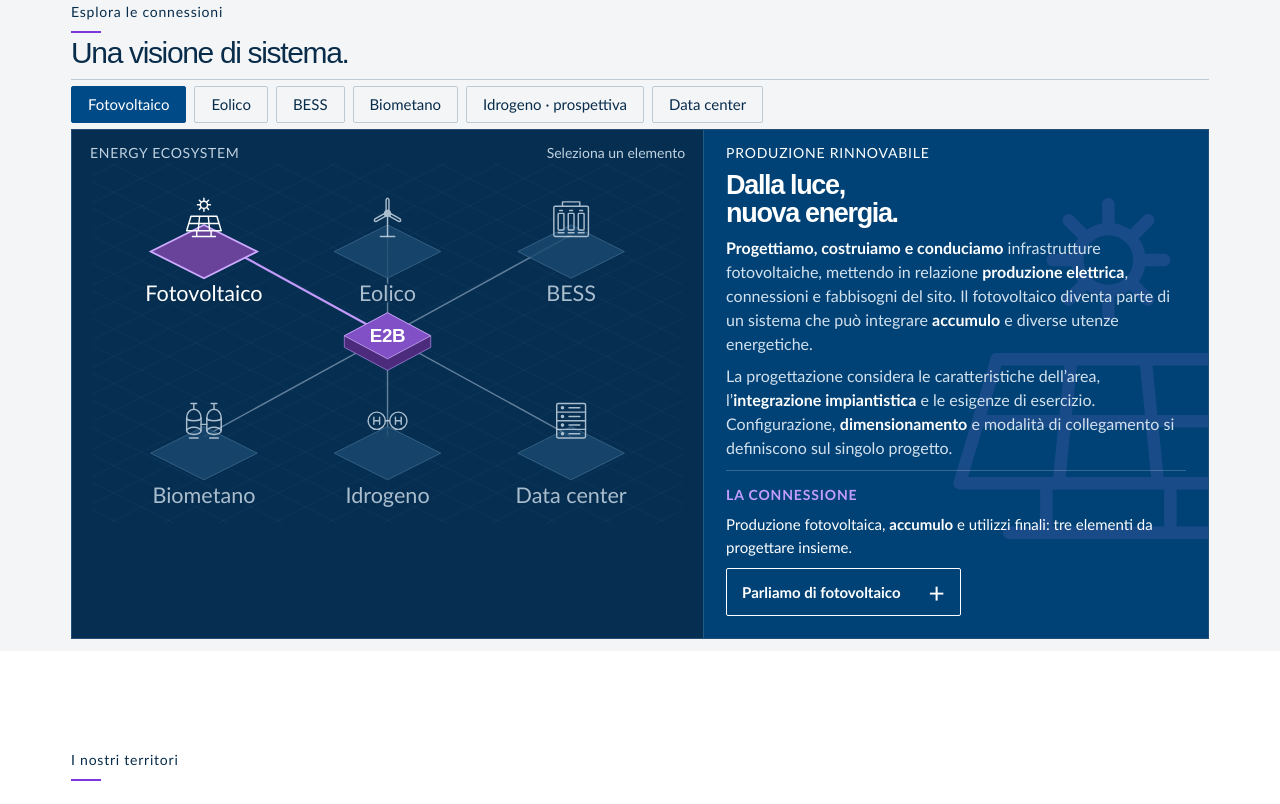
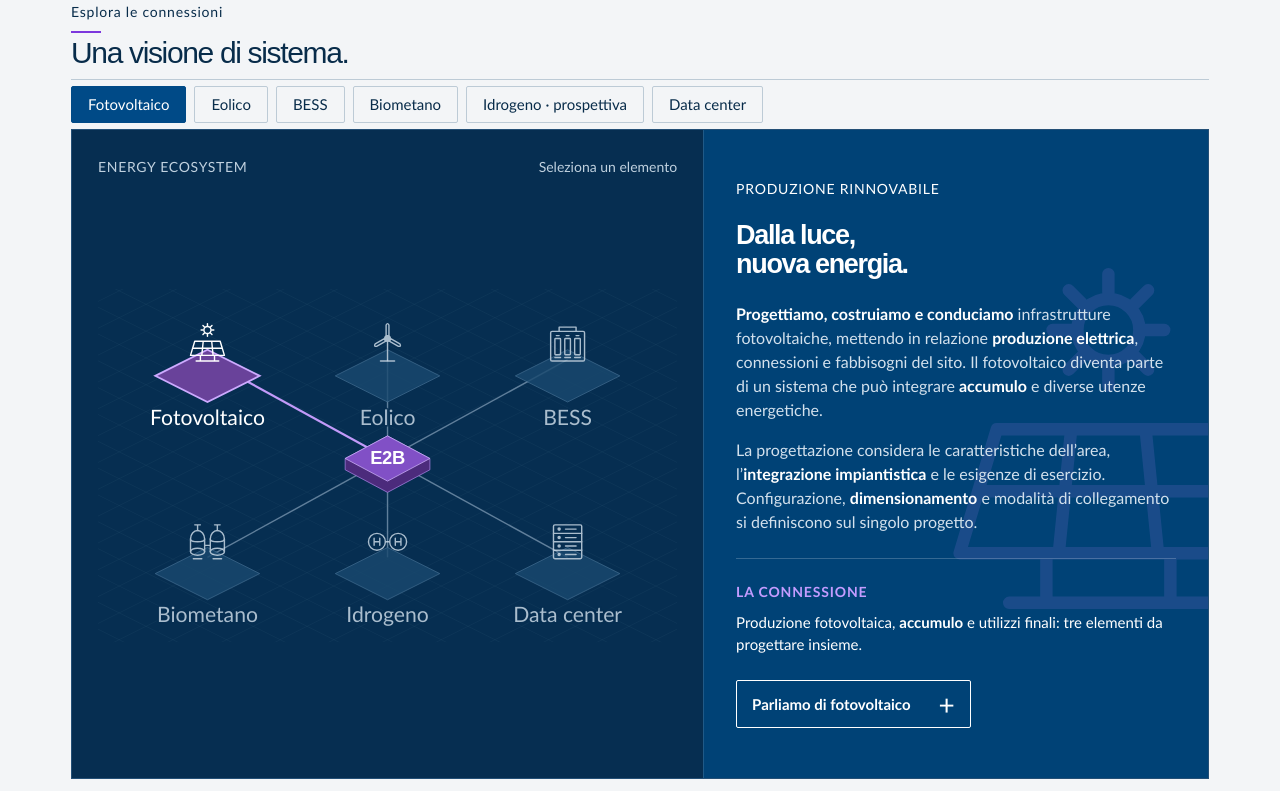
Before and after one commit to nicolepiffer97-art/E2B, a plain HTML site: page index.html in a window 1280 px wide. Shown: the part 1776-2580 px from the top of the page. Drawn offline with Linux system fonts and the light colour scheme; a web font is replaced by a local one.

Commit message:
Give energy explorer more height below the hero

```diff
--- a/styles.css
+++ b/styles.css
@@ -646,3 +646,15 @@ a.brand-row:focus-visible{outline-offset:5px}
 .tokenization-copy p{color:#466073;max-width:590px;font-size:19px}
 .tokenization-copy .text-link{max-width:280px;color:var(--blue);margin-top:30px}
 @media(max-width:700px){.integration-flow{grid-template-columns:1fr;gap:30px;margin-top:40px;padding:0 0 0 30px}.integration-flow::before{left:9px;right:auto;top:9px;bottom:115px;width:1px;height:auto;background:linear-gradient(var(--blue),var(--violet))}.integration-step{padding:0 0 0 15px}.integration-node{left:-30px;top:5px}.integration-step h3{font-size:30px;margin-bottom:10px}.integration-step p{max-width:none}.integration-summary{margin-top:0;padding-top:20px;font-size:18px}.tokenization{grid-template-columns:1fr;gap:28px;padding:50px 0}.tokenization h3{font-size:38px}.tokenization-copy p{font-size:18px}}
+
+/* Give the energy explorer breathing room, just below the hero's height. */
+@media(min-width:961px){
+ .system-explorer{min-height:clamp(520px,calc(100svh - var(--header) - 56px),1044px)}
+ .system-map{padding:28px 26px 24px}
+ .ecosystem{height:0;min-height:0;max-height:none;aspect-ratio:auto;flex:1 1 0}
+ .technology-panel{justify-content:center;padding:36px 32px}
+ .technology-heading{margin:22px 0 24px}
+ .technology-panel>p+p{margin-top:16px}
+ .tech-connection{margin-top:24px;padding-top:18px}
+ .technology-panel>.button{margin-top:24px}
+}
```
